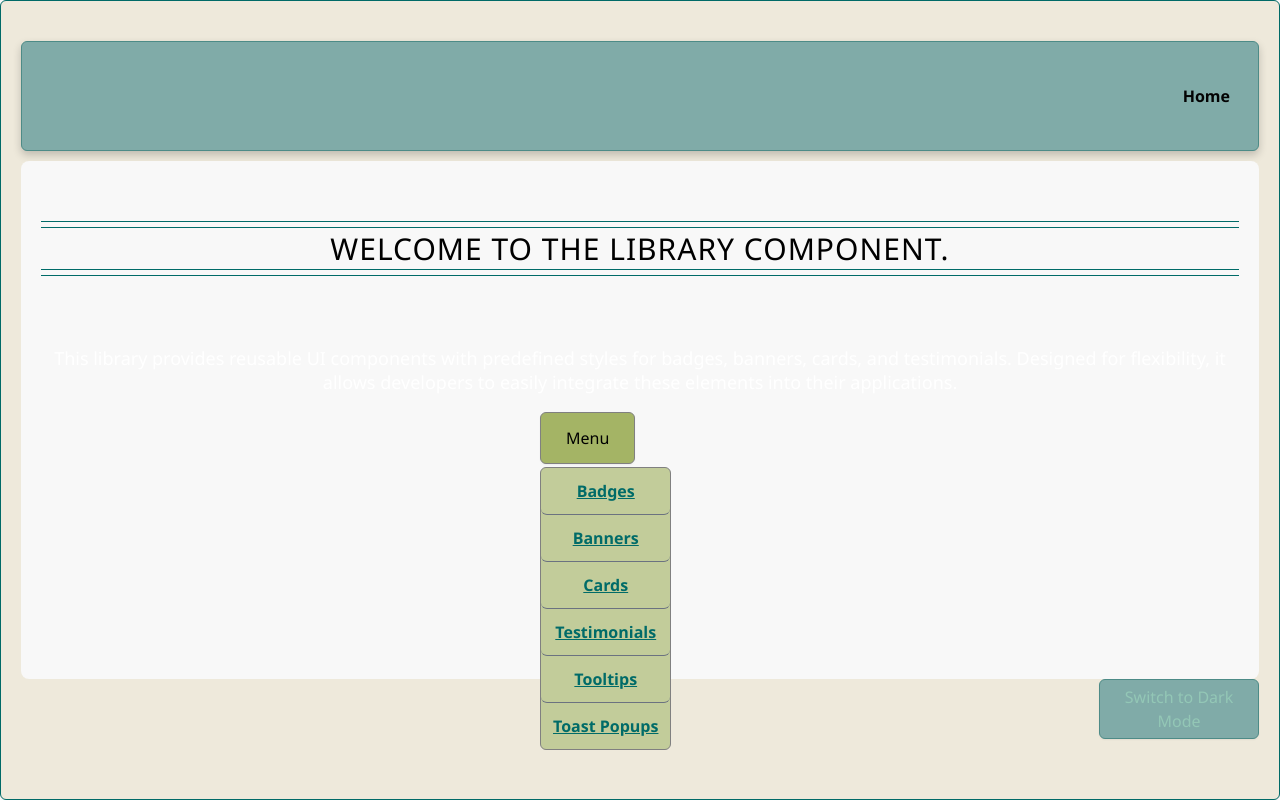
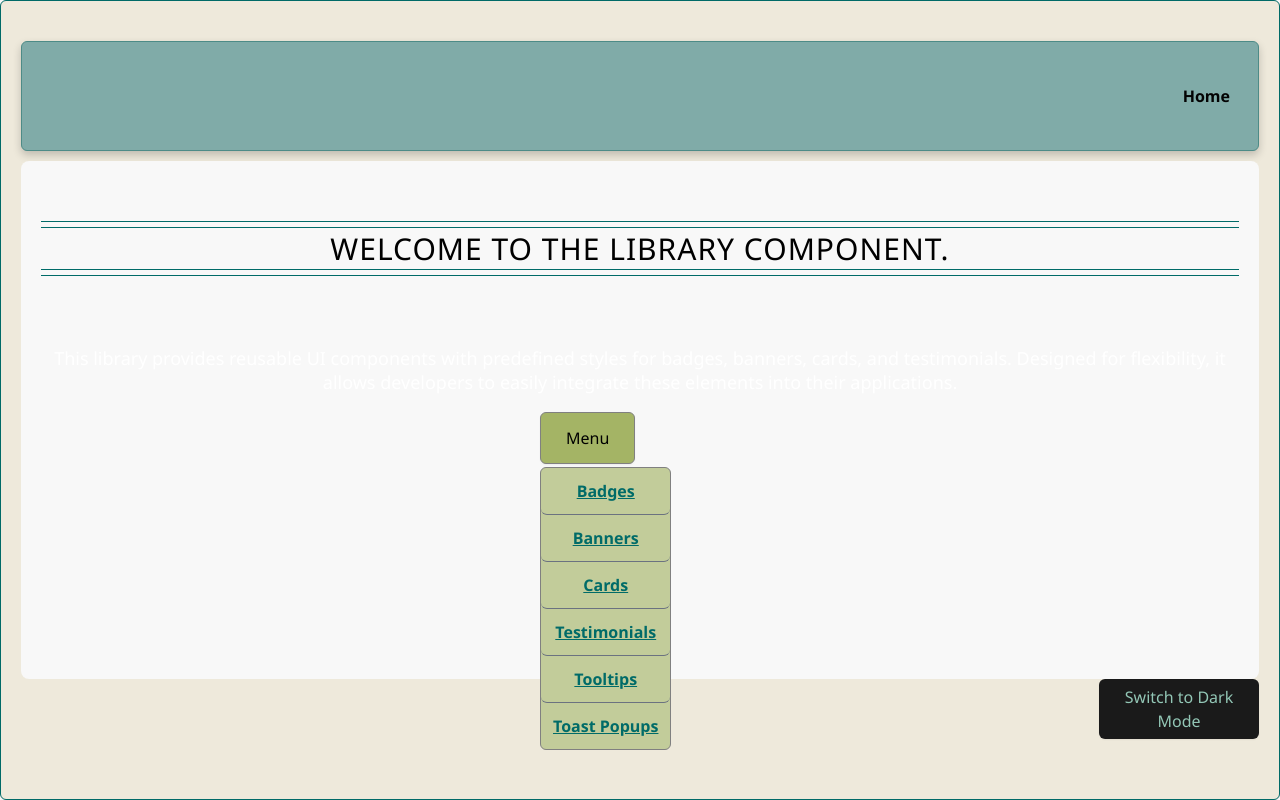
Before and after one commit to Anuska86/LibraryComponent, a React (Vite) app in the folder library-component/: page / in a window 1280 px wide. Built offline with nearby package versions, Linux system fonts and the light colour scheme.

Commit message:
Update index.css

```diff
--- a/library-component/src/index.css
+++ b/library-component/src/index.css
@@ -101,20 +101,23 @@ main {
 
 /*Button section */
 
+/* Consolidated general button styles */
 button {
-  background-color: #e5e7eb;
-  color: #4b5563;
-  border: 1px solid #6b7280;
-  box-shadow: 0px 1px 2px rgba(0, 0, 0, 0.05);
-  cursor: pointer;
-  font-weight: 700;
-  padding: 9px 17px;
-  border-radius: 6px;
-  line-height: 24px;
   display: flex;
   align-items: center;
   justify-content: center;
-  font-size: 14px;
+  font-family: inherit;
+  font-size: 1em;
+  font-weight: 500;
+  border-radius: 6px;
+  border: 1px solid transparent;
+  padding: 0.6em 1.2em;
+  background-color: #1a1a1a;
+  color: #fff;
+  cursor: pointer;
+  transition: border-color 0.25s, background 0.2s, color 0.2s;
+  box-shadow: 0px 1px 2px rgba(0, 0, 0, 0.05);
+  line-height: 24px;
 }
 
 button > svg {
@@ -132,10 +135,6 @@ button.button-sm {
 button.button-lg {
   padding: 13px 25px;
   color: black;
-}
-
-.green {
-  color: green;
 }
 
 button.button-success {
@@ -156,6 +155,15 @@ button.button-danger {
   border-color: #f87171;
 }
 
+button:hover {
+  border-color: #646cff;
+}
+
+button:focus,
+button:focus-visible {
+  outline: 4px auto -webkit-focus-ring-color;
+}
+
 .link-button {
   display: inline-block;
   text-align: center;
@@ -173,23 +181,8 @@ button.button-danger {
   transform: translate(1px, 1px);
 }
 
-button {
-  border-radius: 6px;
-  border: 1px solid transparent;
-  padding: 0.6em 1.2em;
-  font-size: 1em;
-  font-weight: 500;
-  font-family: inherit;
-  background-color: #1a1a1a;
-  cursor: pointer;
-  transition: border-color 0.25s;
-}
-button:hover {
-  border-color: #646cff;
-}
-button:focus,
-button:focus-visible {
-  outline: 4px auto -webkit-focus-ring-color;
+.green {
+  color: green;
 }
 
 /*Menu section*/
@@ -743,21 +736,7 @@ header {
    Button Styles
    ========================= */
 
-button {
-  background-color: var(--clr-primary-a40);
-  color: var(--clr-dark-a0);
-  border: 1px solid var(--clr-primary-a20);
-  border-radius: 4px;
-  padding: 0.5rem 1rem;
-  font-size: 1rem;
-  cursor: pointer;
-  transition: background 0.2s, color 0.2s;
-}
-
-button:hover {
-  background-color: var(--clr-primary-a20);
-}
-
+/* Use variant classes for color theming, not the base button */
 .dark button {
   background-color: var(--clr-primary-a0);
   color: var(--clr-light-a0);
```
